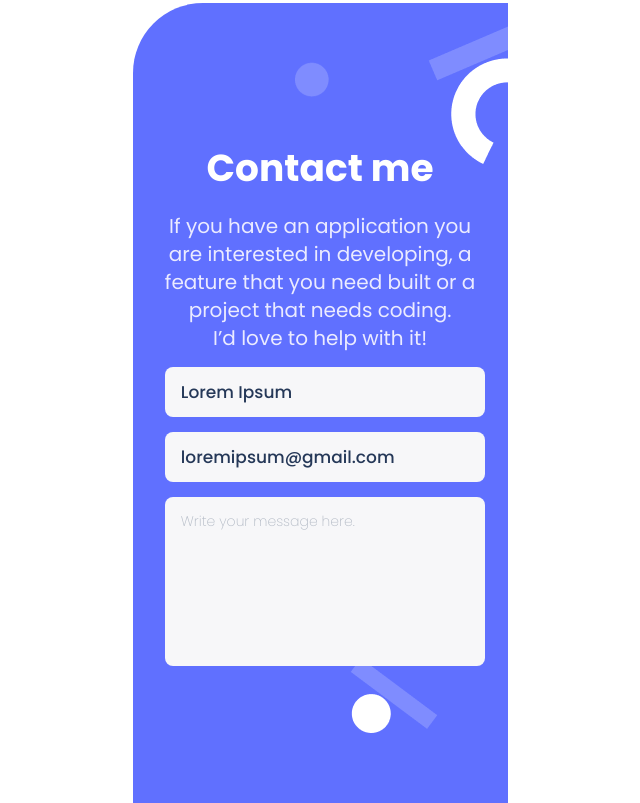
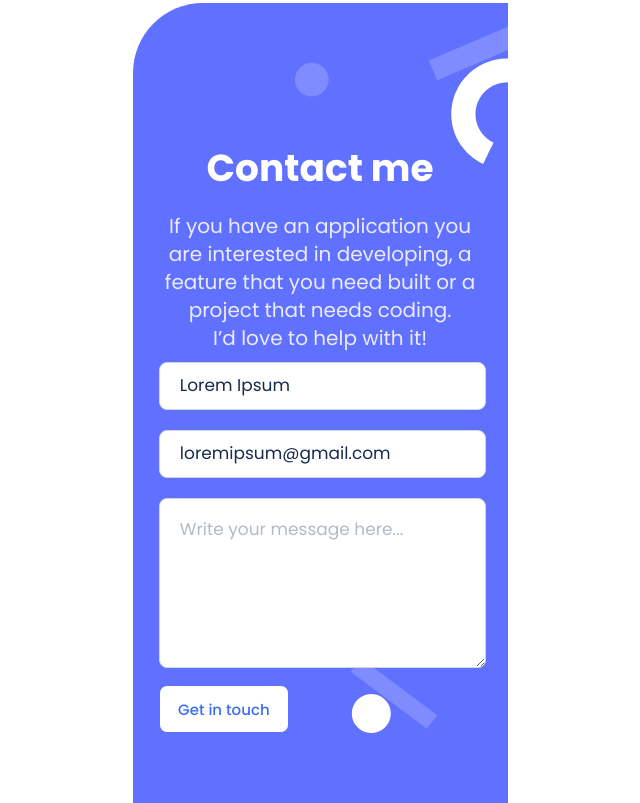
Before and after one commit to sadat-Ramin/My-Portfolio, a website: page index.html in a window 1280 px wide. Shown: the part 4582-5385 px from the top of the page, without its empty margins (322-962 px from the left). Drawn offline with Linux system fonts and the light colour scheme.

Commit message:
All changes

```diff
--- a/index.html
+++ b/index.html
@@ -289,18 +289,15 @@
                 <div class="h1">
                   <li class="h2"> <h2>Contact me</h2></li>
                   <li class="p1"> <p>If you have an application you<br>are interested in developing, a feature that you need built or a project that needs coding.<br> I’d love to help with it!</p></li>
-                  <ul>
-                    <li class="skill1">
-                      <span class="skillـname1">Lorem Ipsum</span>
-                    </li>
-                    </ul>
-                    <ul>
-                      <li class="skill1">
-                        <span class="skillـname1">loremipsum@gmail.com</span>
-                      </li>
-                    </ul>
-                    <ul>
-                      <li class="skill2">
-                        <span class="skillـname2">Write your message here.</span>
-                      </li>
-                    </ul>
+                  <div class="form">
+                  <form class="form" action="#">
+                    <input type="text" name="Fullname" id="fullname" placeholder="Lorem Ipsum" maxlength="30">
+                    <input type="email" name="email" id="mail" placeholder="loremipsum@gmail.com">
+                    <textarea name="textbox" id="textbox" placeholder="Write your message here..." maxlength="500" required></textarea>
+                        <div><button class="btn-get"id="form-btn">Get in touch</button></div>
+                  </form>
+                  </div>
+                </div>
+                </div>
+  </body>
+</html>
--- a/styles.css
+++ b/styles.css
@@ -350,6 +350,55 @@ h1 {
   margin-left: 4%;
 }
 
+form {
+  display: contents;
+  flex-wrap: wrap;
+  justify-content: center;
+}
+
+input {
+  background: #fff;
+  border: 1px solid #cfd8dc;
+  border-radius: 8px;
+  width: 327px;
+  height: 48px;
+  margin: 10px 15px;
+}
+
+input::placeholder {
+  font-family: 'Poppins', sans-serif;
+  font-style: normal;
+  font-weight: 400;
+  font-size: 17px;
+  line-height: 20px;
+  padding: 20px;
+  color: #172b4d;
+}
+
+textarea {
+  background: #fff;
+  border: 1px solid #cfd8dc;
+  border-radius: 8px;
+  width: 327px;
+  height: 170px;
+  margin: 10px 15px;
+  font-family: 'Poppins', sans-serif;
+  font-style: normal;
+  font-weight: 400;
+  font-size: 17px;
+  line-height: 20px;
+  padding: 20px;
+}
+
+textarea::placeholder {
+  font-family: "Poppins", sans-serif;
+  font-style: normal;
+  font-weight: 400;
+  font-size: 17px;
+  line-height: 20px;
+  color: #b3bac5;
+}
+
 .btn-get {
   width: 130px;
   text-align: center;
@@ -377,6 +426,10 @@ h1 {
   background-color: #fff;
   border: 1px solid #7f8cff;
   color: #6070ff;
+}
+
+#form-btn {
+  margin-left: 15px;
 }
 
 .n1 {
@@ -614,3 +667,6 @@ ul li.skill2 {
   margin-left: 5%;
   margin-bottom: -15%;
 }
+.form {
+  padding-left: 3%;
+}
```
